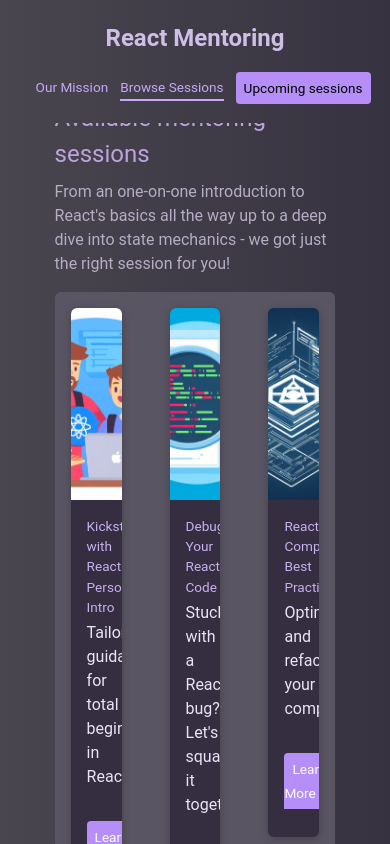
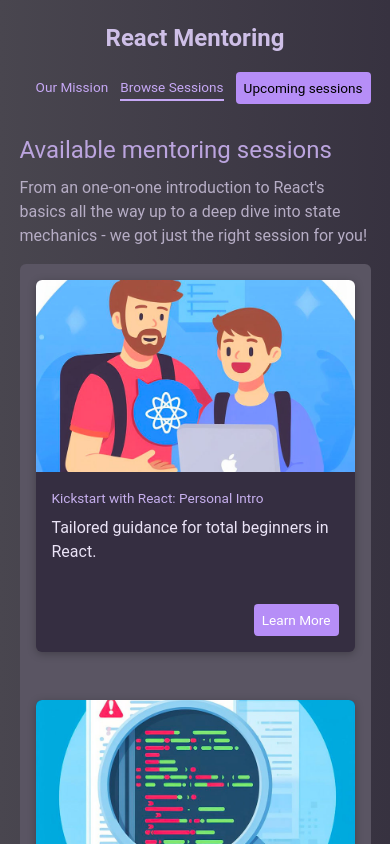
Before and after one commit to nenadmne/typescript-sessions-page, a React (Vite) app: page /sessions in a window 390 px wide. Shown: the top 844 px of the page. Built offline with nearby package versions, Linux system fonts and the light colour scheme.

Commit message:
Sessions component responsive design added for all screens

```diff
--- a/src/components/navigation/MainHeader.tsx
+++ b/src/components/navigation/MainHeader.tsx
@@ -25,7 +25,7 @@ export default function MainHeader() {
       {openModal && <UpcomingSessions onClose={() => setOpenModal(false)} />}
       <header
         id="main-header"
-        className="w-full lg:w-[80%] fixed top-0 max-w-7xl flex flex-col sm:flex-row justify-between items-center sm:mx-auto lg:my-8 lg:mx-auto p-[5%] sm:px-[5%] lg:p-0 sm:py-8 z-10"
+        className="w-full lg:w-[80%] fixed top-0 max-w-7xl flex flex-col sm:flex-row justify-between items-center sm:mx-auto lg:m-0 lg:mx-auto p-[5%] sm:py-4 sm:px-[5%] lg:py-8 lg:px-0 z-10"
       >
         <h1 className="flex mb-4 sm:m-0 sm:w-[12rem] md:w-fit text-xl wrap text-header-pink font-bold">
           React Mentoring
--- a/src/components/sessions/SessionItem.tsx
+++ b/src/components/sessions/SessionItem.tsx
@@ -14,12 +14,12 @@ export default function SessionItem({ item }: SessionItemProps) {
   return (
     <article className="flex flex-col bg-[#352e41] text-white rounded-md overflow-hidden shadow-shadow">
       <img src={image} alt={title} className="w-full h-48 object-cover" />
-      <div className="flex flex-col p-4 justify-between">
+      <div className="flex flex-col p-4 justify-between min-h-[180px]">
         <div>
-          <h3 className="mb-1 text-light-purple text-sm">{title}</h3>
-          <p className="mb-1 text-lighter-purple text-base">{summary}</p>
+          <h3 className="mb-2 text-light-purple text-sm">{title}</h3>
+          <p className="text-lighter-purple text-base">{summary}</p>
         </div>
-        <p className="mt-8 mb-4 text-right">
+        <p className="flex justify-end whitespace-nowrap">
           <Button to={id}>Learn More</Button>
         </p>
       </div>
--- a/src/components/sessions/SessionList.tsx
+++ b/src/components/sessions/SessionList.tsx
@@ -16,7 +16,7 @@ type SessionListProps = SessionListItem[];
 export default function SessionList() {
   const sessions: SessionListProps = SESSIONS;
   return (
-    <ul className="grid grid-cols-3 gap-12 rounded-md my-4 p-4 list-none bg-grey">
+    <ul className="grid grid-cols-1 sm:grid-cols-2 lg:grid-cols-3 gap-12 sm:gap-4 lg:gap-4 xl:gap-12 rounded-md my-4 p-4 list-none bg-grey">
       {sessions.map((item) => (
         <li key={item.id}>
           <SessionItem item={item} />
--- a/src/components/sessions/SessionsHeader.tsx
+++ b/src/components/sessions/SessionsHeader.tsx
@@ -1,7 +1,7 @@
 export default function SessionsHeader() {
   return (
     <header>
-      <h2 className="mt-8 mb-2 text-xl text-sessions-h">
+      <h2 className="mb-2 text-xl text-sessions-h">
         Available mentoring sessions
       </h2>
       <p className="m-0 text-sessions-h-p">
--- a/src/index.css
+++ b/src/index.css
@@ -27,6 +27,7 @@ body,
 
 #root {
   flex-direction: column;
+  padding: 0 5%;
 }
 
 #home-page section:nth-child(odd) {
@@ -65,6 +66,6 @@ body,
   }
 
   #root {
-    padding: 5%;
+    padding: 0 5%;
   }
 }
--- a/src/pages/Sessions.tsx
+++ b/src/pages/Sessions.tsx
@@ -3,7 +3,10 @@ import SessionList from "../components/sessions/SessionList.tsx";
 
 export default function SessionsPage() {
   return (
-    <main id="sessions-page" className="w-[80%] max-w-7xl my-12 mx-auto">
+    <main
+      id="sessions-page"
+      className="w-full lg:w-[80%] max-w-7xl mt-28 md:mt-20 lg:mt-24 mx-auto"
+    >
       <SessionsHeader />
       <SessionList />
     </main>
```
